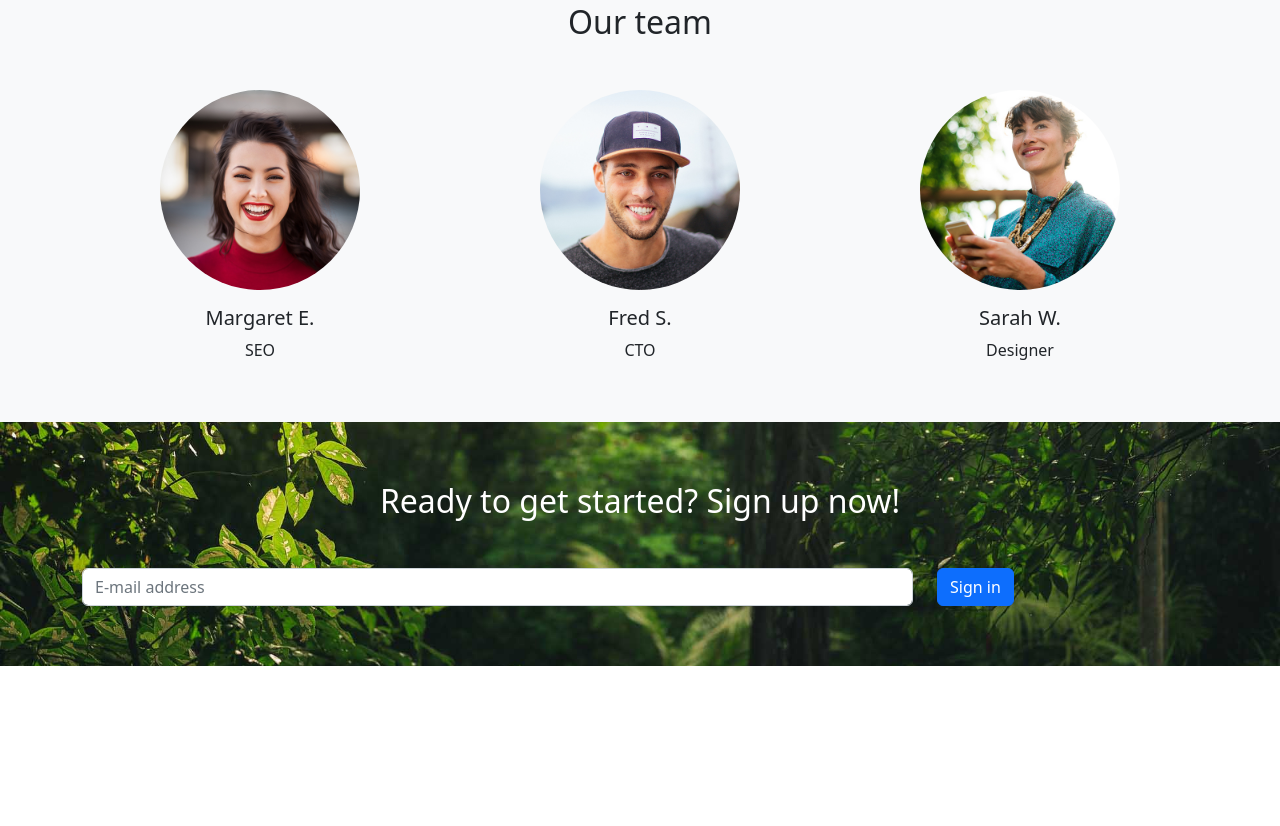
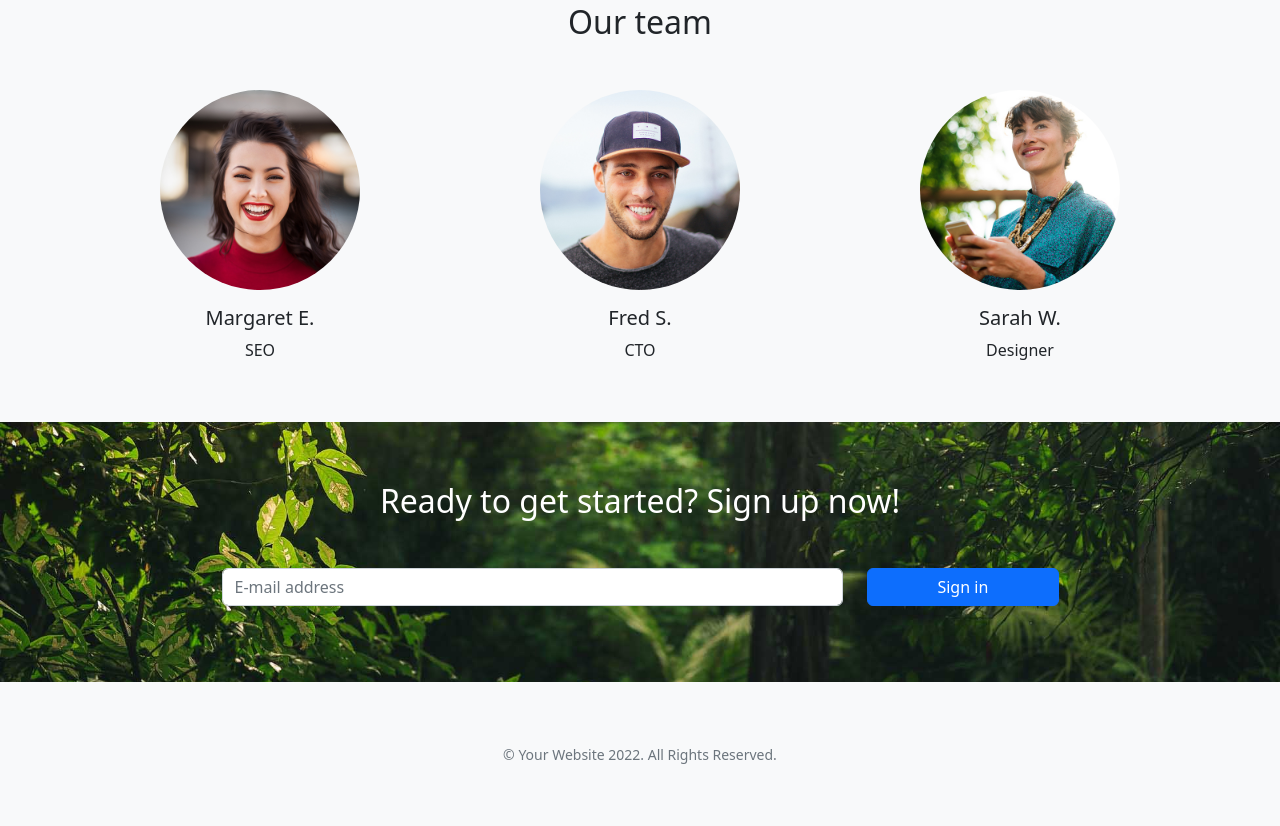
Before and after one commit to tetmyslynska/3-landing-page, a plain HTML site: page index.html in a window 1280 px wide. Shown: the part 1598-2424 px from the top of the page. Before the commit the page ends 2264 px from the top, so only its background shows below. Drawn offline with nearby package versions, Linux system fonts and the light colour scheme.

Commit message:
landing pagefinished

```diff
--- a/css/style.css
+++ b/css/style.css
@@ -1,5 +1,7 @@
-section{
+section,
+footer{
     padding: 60px 0;
+
 }
 
 .showcase-img{
@@ -25,9 +27,7 @@ padding: 50px;
     background-position: center;
 }
 
-.btn{
-    display: block;
-}
+
 @media (max-width: 768px){
 
 .service-item,
--- a/index.html
+++ b/index.html
@@ -10,7 +10,7 @@
   <body>
     <nav class="navbar navbar-expand-lg">
         <div class="container">
-          <a class="navbar-brand" href="#">Navbar</a>
+          <a class="navbar-brand" href="#">Landing Page</a>
           <button class="navbar-toggler" type="button" data-bs-toggle="collapse" data-bs-target="#navbarNav" aria-controls="navbarNav" aria-expanded="false" aria-label="Toggle navigation">
             <span class="navbar-toggler-icon"></span>
           </button>
@@ -144,19 +144,27 @@
       </section>
 
       <section class="call-to-action">
-        <div class="container text-white text-center">
+        <div class="container text-white text-center mx-auto">
             <h2 class="mb-5">Ready to get started? Sign up now!</h2>
-            <div class="row">
-                <div class="col-md-9">
-                    <input type="email" class="form-control" placeholder="E-mail address">
-                </div>
-                <div class="col-md-3">
-                    <button type="submit" class="btn btn-block btn-primary">Sign in</button>
-                </div>
+            <div class="w-75 mx-auto">
+              <div class="row">
+                  <div class="col-md-9 mb-3">
+                      <input type="email" class="form-control" placeholder="E-mail address">
+                  </div>
+                  <div class="col-md-3">
+                      <button type="submit" style="width:100%;" class="btn btn-primary">Sign in</button>
+                  </div>
+              </div>
             </div>
-
         </div>
       </section>
+
+      <footer class="footer bg-light text-center">
+        <div class="contener">
+          <p class="mb-0 text-muted"><small>© Your Website 2022. All Rights Reserved.</small></p>
+        </div>
+
+      </footer>
 
 
       <script src="https://cdnjs.cloudflare.com/ajax/libs/jquery/3.6.0/jquery.min.js" integrity="sha512-894YE6QWD5I59HgZOGReFYm4dnWc1Qt5NtvYSaNcOP+u1T9qYdvdihz0PPSiiqn/+/3e7Jo4EaG7TubfWGUrMQ==" crossorigin="anonymous" referrerpolicy="no-referrer"></script>
```
